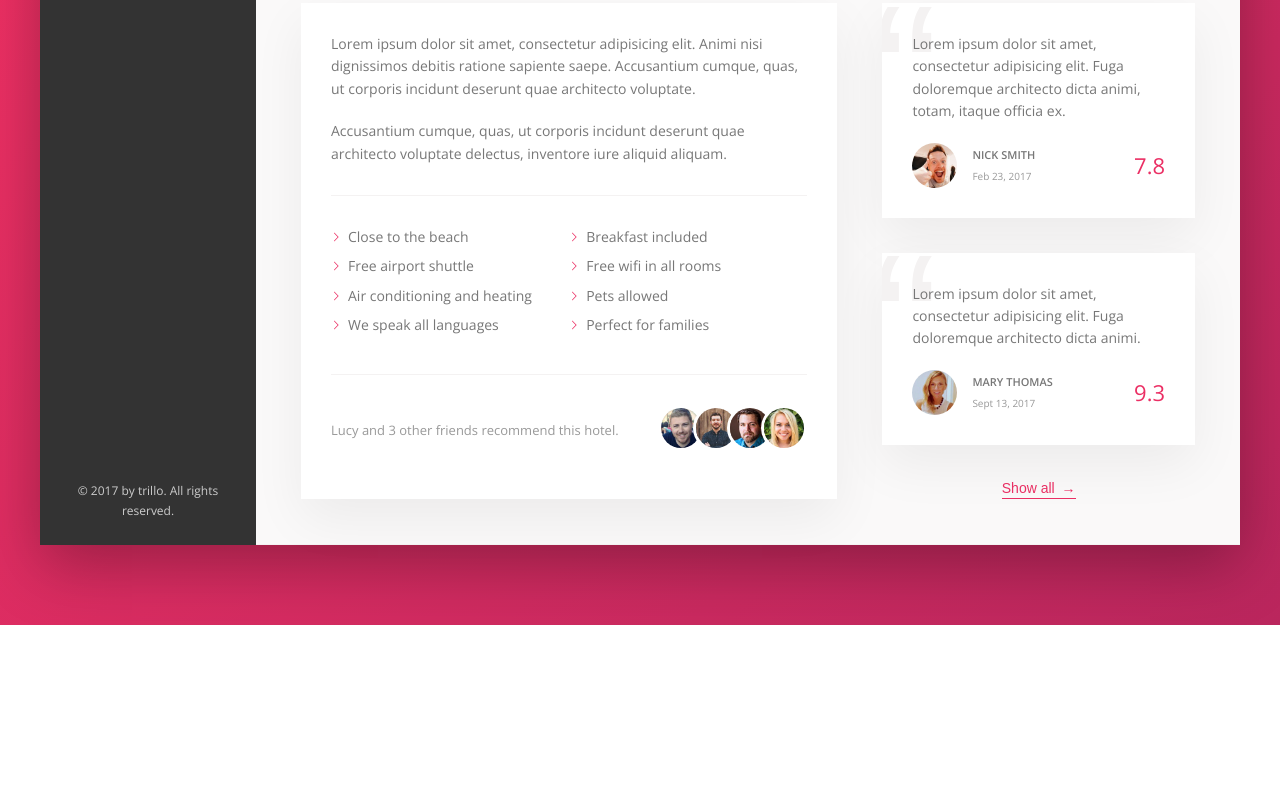
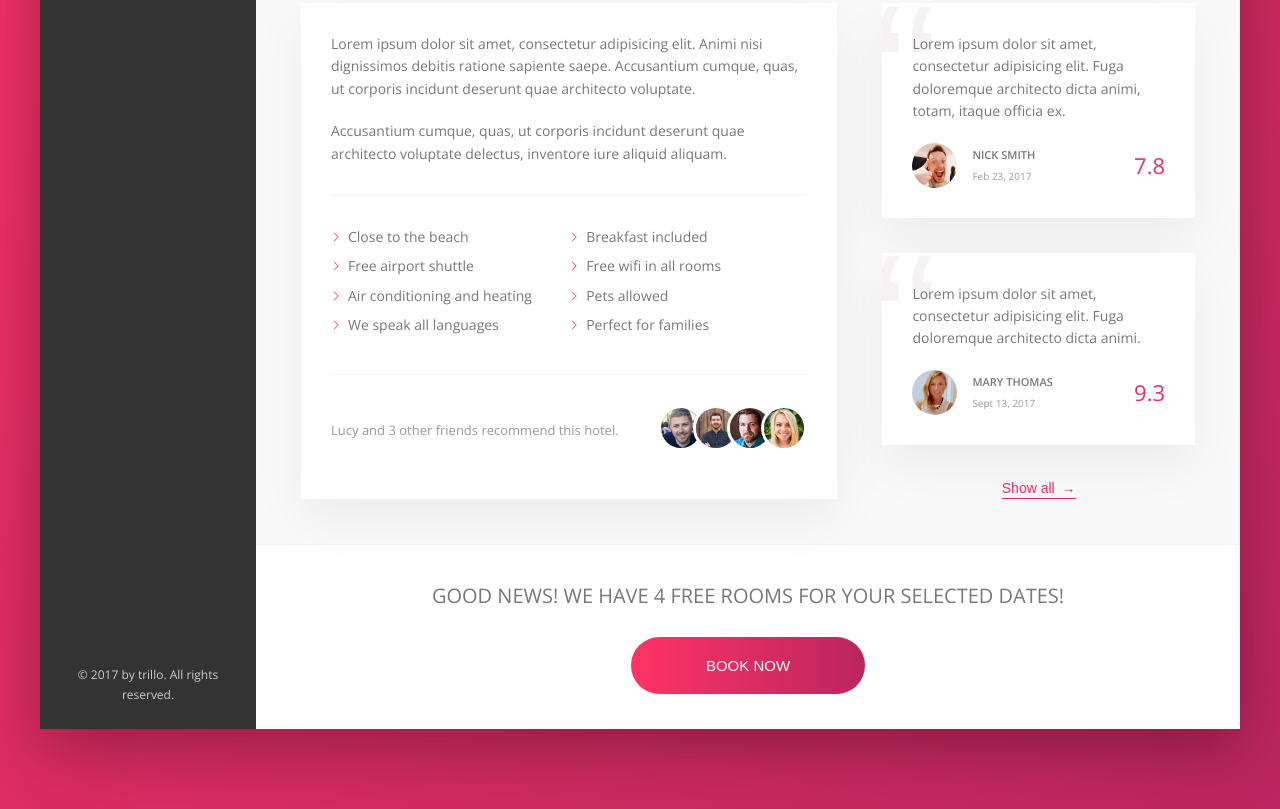
Before and after one commit to Tmoyni/Trillo, a website: page index.html in a window 1280 px wide. Shown: the part 644-1453 px from the top of the page. Before the commit the page ends 1269 px from the top, so only its background shows below. Drawn offline with nearby package versions, Linux system fonts and the light colour scheme.

Commit message:
completed CTA section styling

```diff
--- a/index.html
+++ b/index.html
@@ -192,6 +192,16 @@
                             <button class="btn-inline">Show all <span>&rarr;</span></button>
                         </div>
                     </div>
+
+                    <div class="cta">
+                        <h2 class="cta__book-now">
+                            Good news! We have 4 free rooms for your selected dates!
+                        </h2>
+                        <button class="btn">
+                            <span class="btn__visible">Book now</span>
+                            <span class="btn__invisible">Only 4 rooms left</span>
+                        </button>
+                    </div>
                 </main>
             </div>
         </div>
--- a/sass/_components.scss
+++ b/sass/_components.scss
@@ -461,3 +461,69 @@
         z-index: 1;
     }
 }
+
+//////////////////
+// CALL TO ACTION
+
+.cta {
+    padding: 3.5rem 0;
+    text-align: center;
+
+    &__book-now {
+        font-size: 2rem;
+        font-weight: 300;
+        text-transform: uppercase;
+        margin-bottom: 2.5rem;
+    }
+}
+
+//////////////////
+// CALL TO ACTION
+
+.btn {
+    font-size: 1.5rem;
+    font-weight: 300;
+    text-transform: uppercase;
+    border-radius: 100px;
+    border: none;
+    background-image: linear-gradient(to right, var(--color-primary-light), var(--color-primary-dark));
+    color: #fff;
+    position: relative;
+    overflow: hidden;
+    cursor: pointer;
+
+    & > * {
+        display: inline-block;
+        height: 100%;
+        width: 100%;
+        transition: all .2s;
+    }
+
+    &__visible {
+        padding: 2rem 7.5rem;
+    }
+
+    &__invisible {
+        position: absolute;
+        padding: 2rem 0;
+        left: 0;
+        top: -100%;
+    }
+
+    &:hover {
+        background-image: linear-gradient(to left, var(--color-primary-light), var(--color-primary-dark));
+    }
+
+    &:hover &__visible {
+        transform: translateY(100%);
+    }
+
+    &:hover &__invisible {
+        top: 0;
+    }
+
+    &:focus {
+        outline: none;
+        animation: pulsate 1s infinite;
+    }
+}
```
Also changed, not shown: css/style.css.
